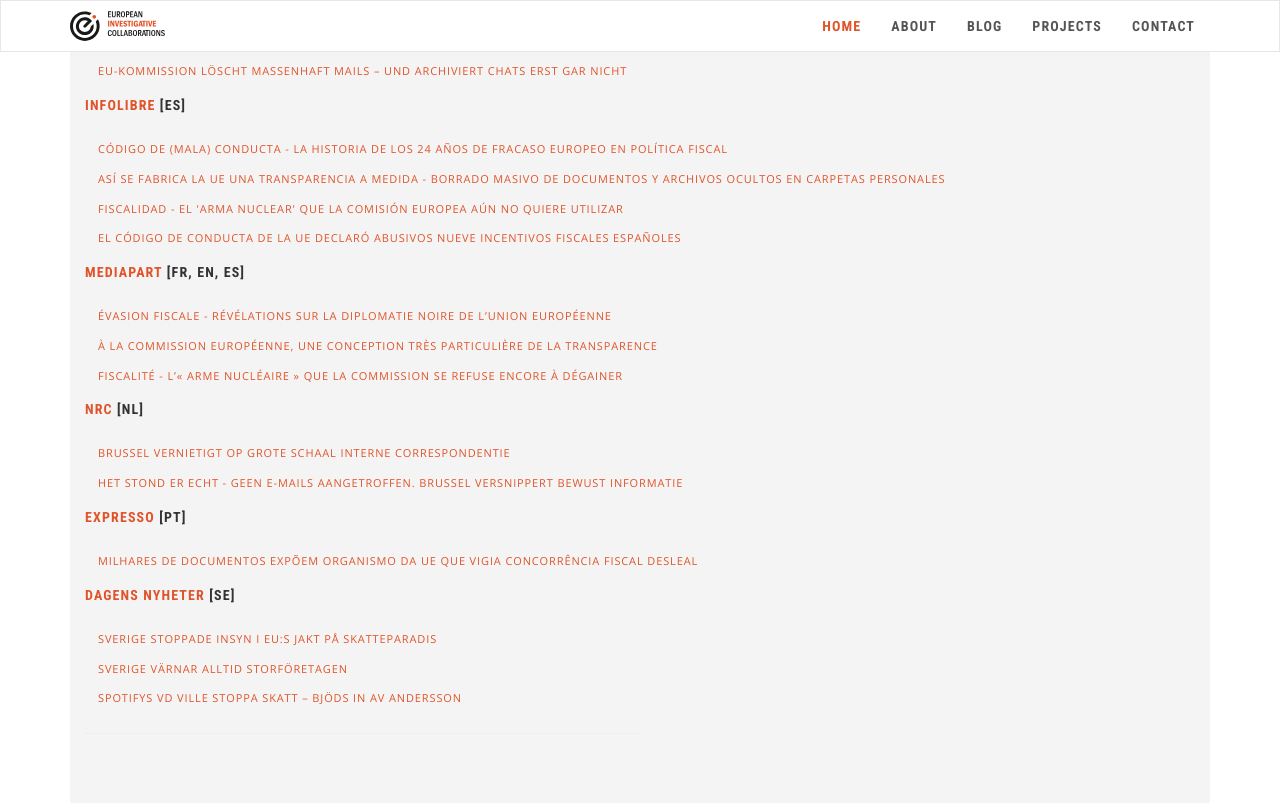
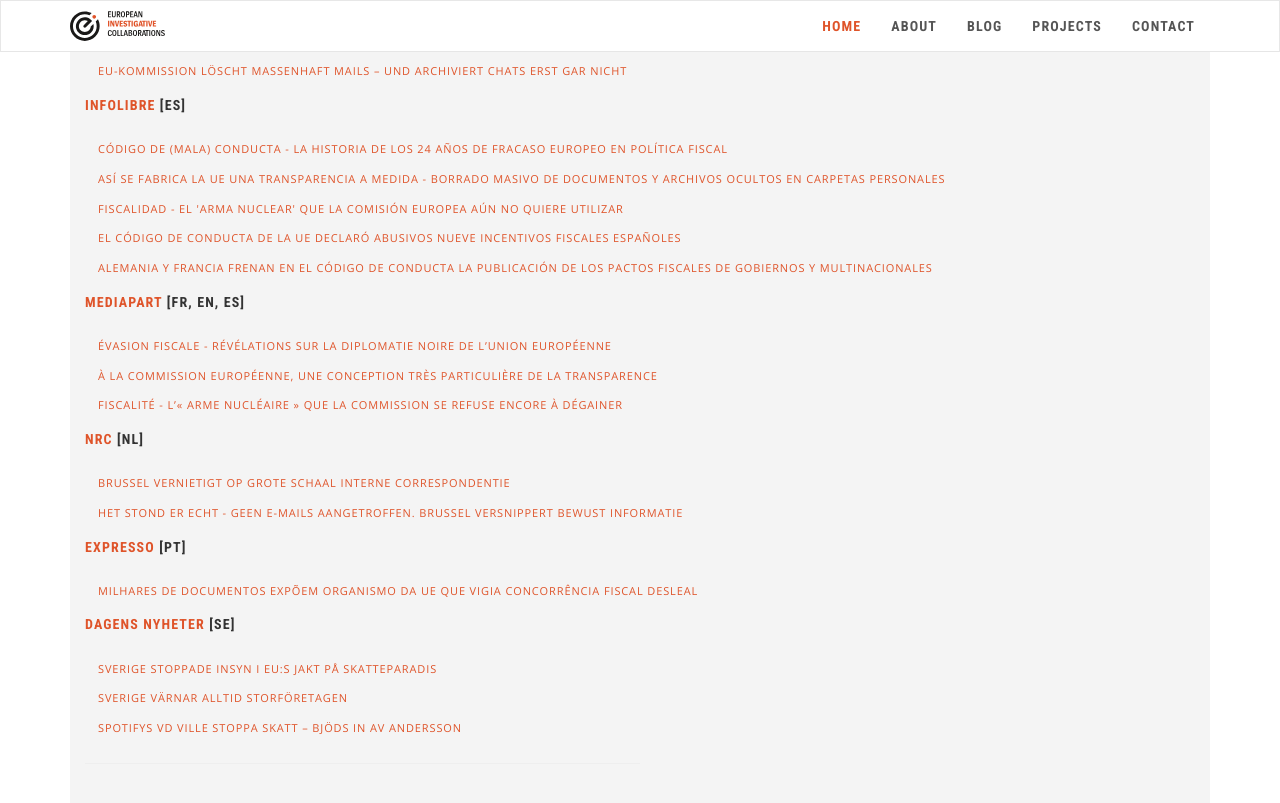
Before and after one commit to eic-network/eic-incubator.github.io, a Jekyll site: the page built from _projects/the-code.md, in a window 1280 px wide and 900 px high, scrolled down 1265 px. Shown: the top 803 px of the window. Built offline with Jekyll 4.4.1, drawn with Linux system fonts in a browser that asks for light colours; nearby versions of some CDN libraries.

Commit message:
Update the-code.md

```diff
--- a/_projects/the-code.md
+++ b/_projects/the-code.md
@@ -31,6 +31,8 @@ publications:
     url: https://www.infolibre.es/noticias/lo_mejor_mediapart/2021/11/12/fiscalidad_arma_nuclear_que_comision_no_quiere_recurrir_126627_1044.html
   - name: El Código de Conducta de la UE declaró abusivos nueve incentivos fiscales españoles
     url: https://www.infolibre.es/noticias/economia/2021/11/13/el_codigo_conducta_declaro_abusivos_nueve_incentivos_fiscales_espanoles_los_que_seis_fueron_creados_por_las_haciendas_vascas_navarra_126632_1011.html?
+  - name: "Alemania y Francia frenan en el Código de Conducta la publicación de los pactos fiscales de Gobiernos y multinacionales"
+    url: https://www.infolibre.es/noticias/economia/2021/11/13/alemania_francia_estan_frenando_codigo_conducta_publicacion_los_acuerdos_fiscales_los_gobiernos_con_las_multinacionales_126674_1011.html
   name: infoLibre
 - lang: "[FR, EN, ES]"
   links:
```
